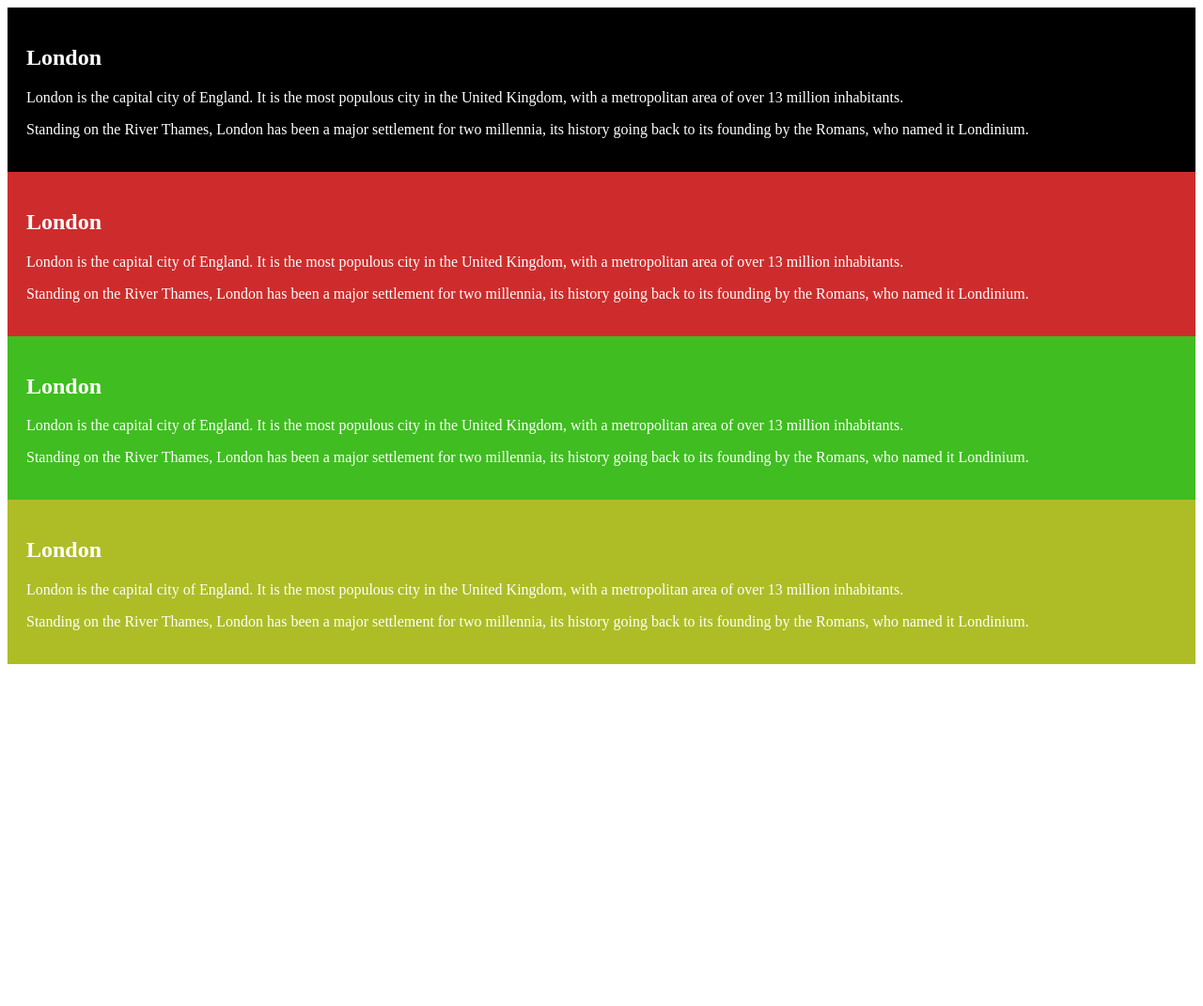
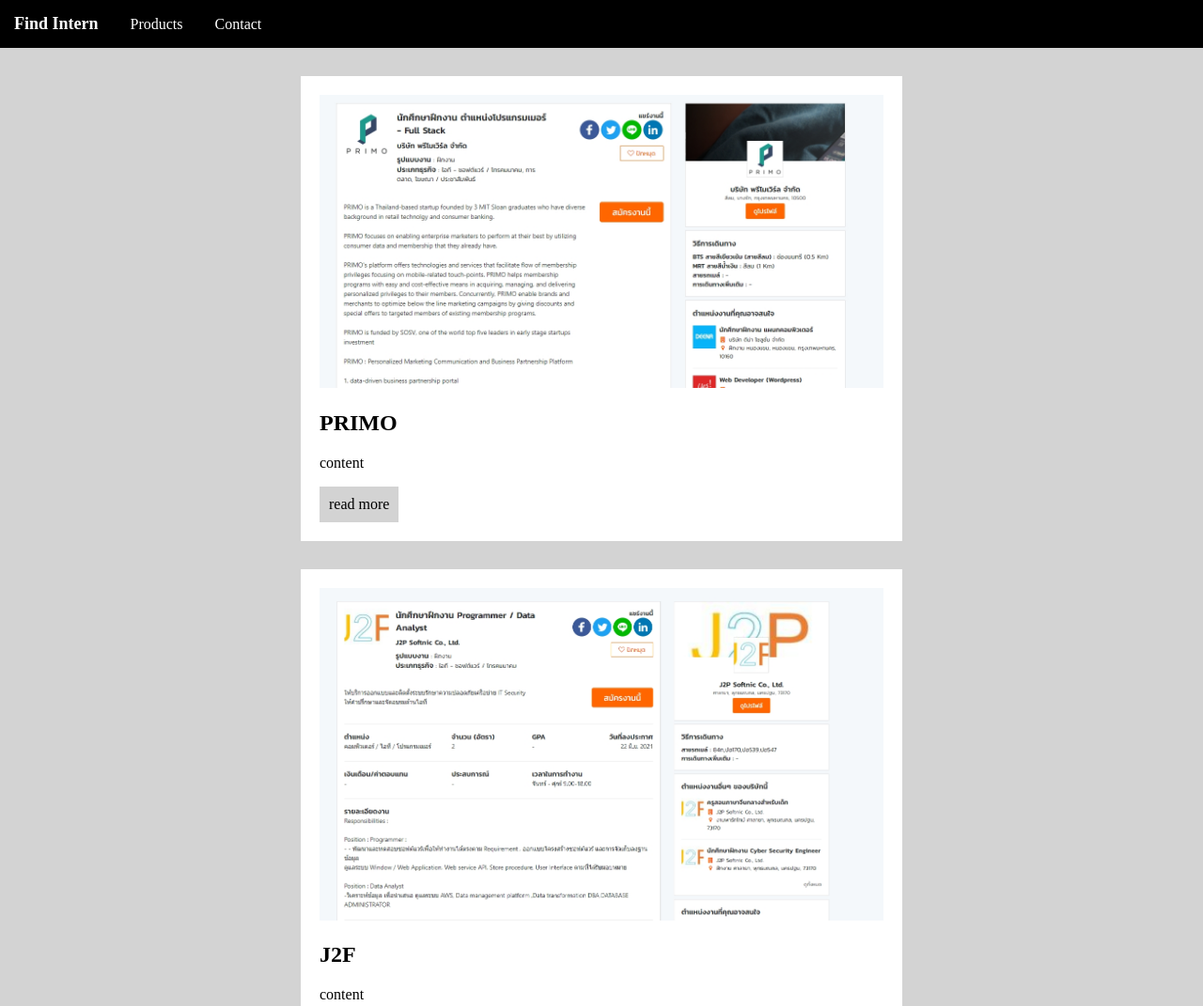
Before and after one commit to Xzone145xzone/HTML, a plain HTML site: page index.html in a window 1280 px wide. Shown: the top 1071 px of the page at 94% size. Before the commit the page ends 800 px from the top, so only its background shows below. Drawn offline with Linux system fonts and the light colour scheme.

Commit message:
finished

```diff
--- a/index.html
+++ b/index.html
@@ -5,38 +5,39 @@
   <meta charset="UTF-8">
   <meta http-equiv="X-UA-Compatible" content="IE=edge">
   <meta name="viewport" content="width=device-width, initial-scale=1.0">
-  <title>Katchet Title</title>
+  <link rel="stylesheet" href="style.css">
+  <title>เลือกสถานที่ฝึกงาน</title>
 </head>
 
 <body>
-  <div style="background-color:black;color:white;padding:20px;">
-    <h2>London</h2>
-    <p>London is the capital city of England. It is the most populous city in the United Kingdom, with a metropolitan
-      area of over 13 million inhabitants.</p>
-    <p>Standing on the River Thames, London has been a major settlement for two millennia, its history going back to its
-      founding by the Romans, who named it Londinium.</p>
+    <header class="top-header">
+        <a class="menu-item brand" href="#">Find Intern</a>
+        <a class="menu-item" href="#">Products</a>
+        <a class="menu-item" href="#">Contact</a>
+    </header>
+  <div class="main-content">
+    <div class="box">
+      <img class="image" src="image1.jpg" >
+      <h2>PRIMO</h2>
+      <p>content</p>
+      <a class="button" href="https://www.primo.mobi/?gclid=EAIaIQobChMIkI7A3eT_8QIVi34rCh0VTwdYEAAYASAAEgK6b_D_BwE">read more</a>
+    </div>
   </div>
-  <div style="background-color:rgb(206, 44, 44);color:white;padding:20px;">
-    <h2>London</h2>
-    <p>London is the capital city of England. It is the most populous city in the United Kingdom, with a metropolitan
-      area of over 13 million inhabitants.</p>
-    <p>Standing on the River Thames, London has been a major settlement for two millennia, its history going back to its
-      founding by the Romans, who named it Londinium.</p>
+  <div class="main-content">
+    <div class="box">
+      <img class="image" src="image2.jpg" >
+      <h2>J2F</h2>
+      <p>content</p>
+      <a class="button" href="https://www.primo.mobi/?gclid=EAIaIQobChMIkI7A3eT_8QIVi34rCh0VTwdYEAAYASAAEgK6b_D_BwE">read more</a>
+    </div>
   </div>
-  <div style="background-color:rgb(64, 189, 33);color:white;padding:20px;">
-    <h2>London</h2>
-    <p>London is the capital city of England. It is the most populous city in the United Kingdom, with a metropolitan
-      area of over 13 million inhabitants.</p>
-    <p>Standing on the River Thames, London has been a major settlement for two millennia, its history going back to its
-      founding by the Romans, who named it Londinium.</p>
-  </div>
-  <div style="background-color:rgb(174, 189, 38);color:white;padding:20px;">
-    <h2>London</h2>
-    <p>London is the capital city of England. It is the most populous city in the United Kingdom, with a metropolitan
-      area of over 13 million inhabitants.</p>
-    <p>Standing on the River Thames, London has been a major settlement for two millennia, its history going back to its
-      founding by the Romans, who named it Londinium.</p>
-  </div>
+  <footer class="bottom-footer">
+     <p>About this website</p>
+     <p>Copyright 2030</p>
+  </footer>
+
+
+
 </body>
 
 </html>
--- /dev/null
+++ b/style.css
@@ -0,0 +1,65 @@
+html,body{
+
+    background-color:lightgray;
+    margin: 0;
+    padding: 0;
+
+
+}
+
+.top-header{
+
+    background-color: black;
+
+}
+.brand{
+
+    font-size: 18px;
+    font-weight: 600;
+
+}
+.menu-item{
+
+    color: white;
+    padding: 15px;
+    display: inline-block;
+    text-decoration: none;
+
+}
+
+.main-content{
+
+    max-width: 700px;
+    margin: auto;
+
+}
+.box{
+   background-color:white;
+   padding: 20px;
+   margin: 30px;
+
+}
+
+.image{
+
+    width: 100%;
+
+}
+
+.button{
+
+    color: black;
+    background-color: lightgrey;
+    padding: 10px;
+    display: inline-block;
+    text-decoration: none;
+
+}
+
+.bottom-footer{
+
+    background-color: rgb(155, 155, 155);
+    padding: 20px;
+    text-align: center;
+
+}
```
Also changed, not shown: image1.jpg (added), image2.jpg (added).
